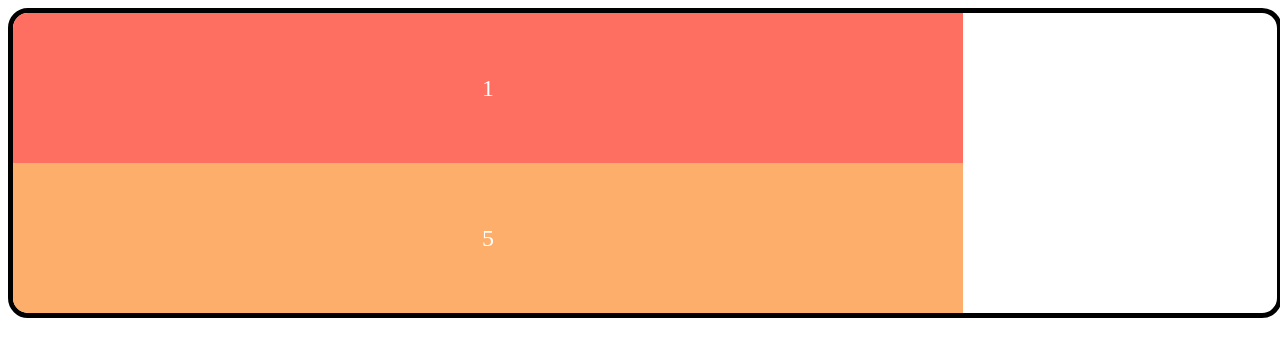
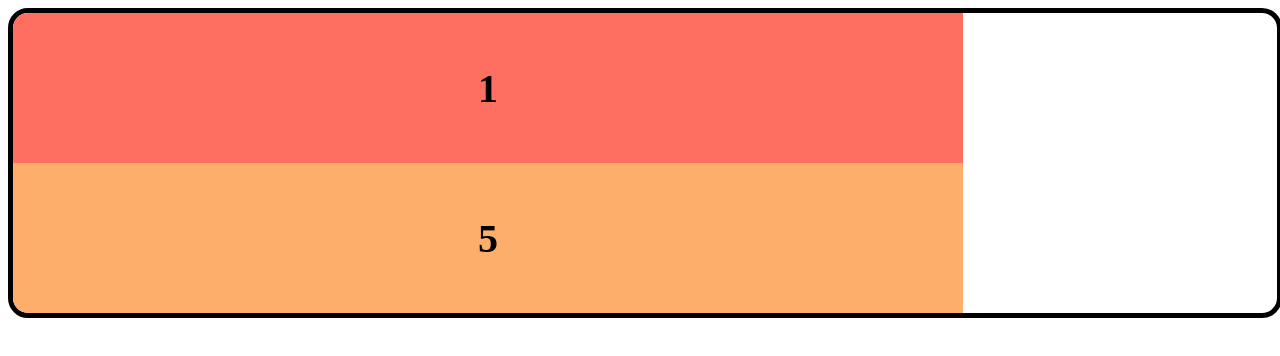
Before and after one commit to Rostyslav-afk/HW15, a plain HTML site: page index.html in a window 1280 px wide. Drawn offline with Linux system fonts and the light colour scheme.

Commit message:
tochno full 15 homework

```diff
--- a/css/styl.css
+++ b/css/styl.css
@@ -16,6 +16,9 @@
     font-size: 24px;
     height: 50%;
     box-sizing: border-box;
+    font-size: 40px ;
+    color: black;
+    font-weight: 800;
 }
 
 .item:nth-child(1) {
```
